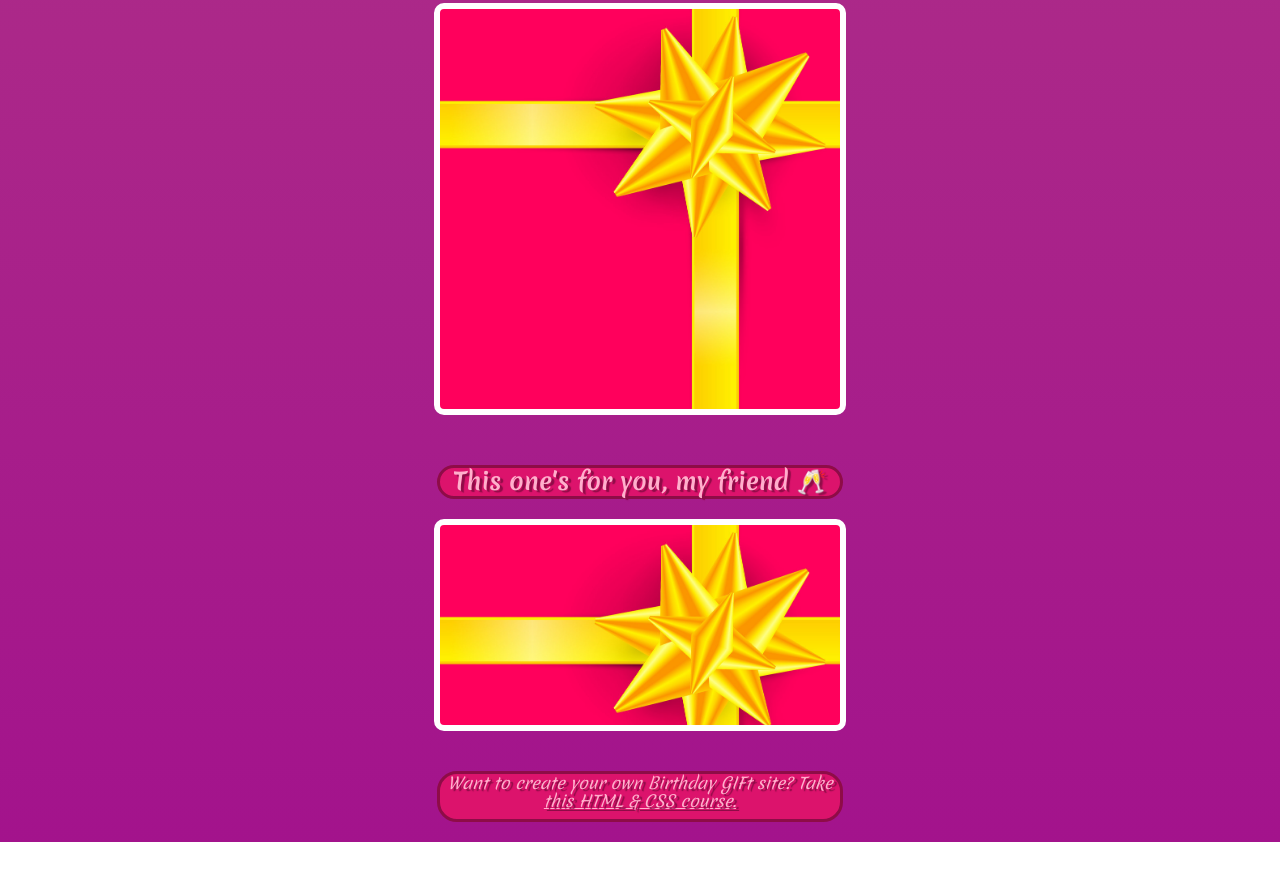
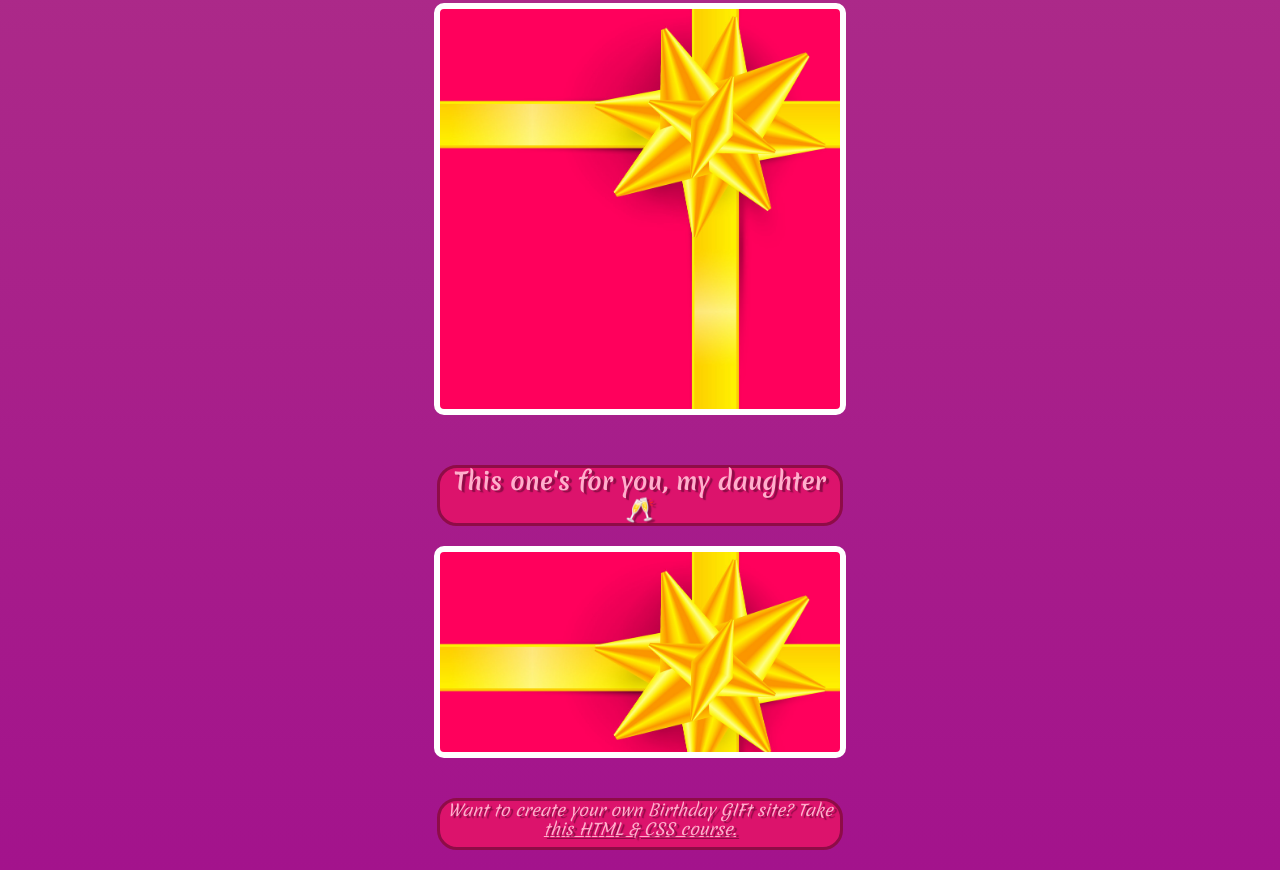
Before and after one commit to Jacobusnel-75/Birthday-Scrim, a plain HTML site: page index.html in a window 1280 px wide. Shown: the part 2377-3247 px from the top of the page. Before the commit the page ends 3219 px from the top, so only its background shows below. Drawn offline with nearby package versions, Linux system fonts and the light colour scheme.

Commit message:
change friend to daughter

```diff
--- a/index.html
+++ b/index.html
@@ -34,8 +34,8 @@
             <div class="gift-img" id="gift-img-badass"></div>
         </div>
 
-         <div class="gift-section">
-            <h2 class="gift-title">This one's for you, my friend 🥂</h2>
+        <div class="gift-section">
+            <h2 class="gift-title">This one's for you, my daughter 🥂</h2>
             <div class="gift-img" id="gift-img-cheers"></div>
         </div>
 
```
